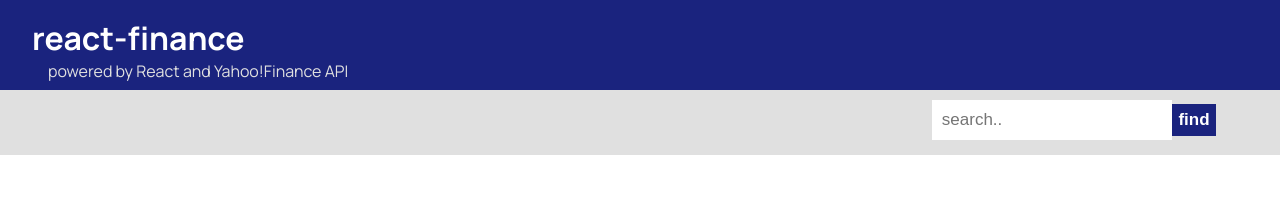
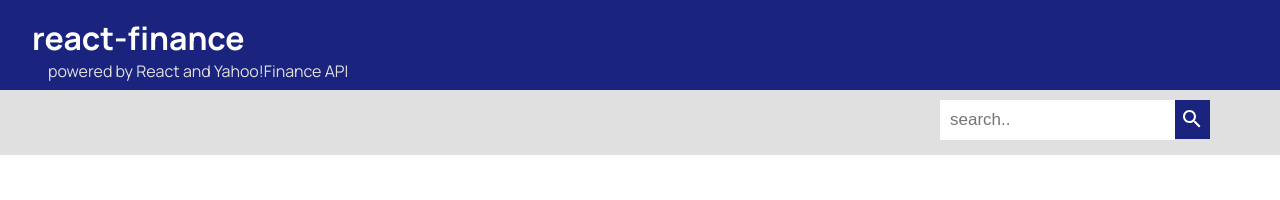
Before and after one commit to sol4ik/react-finance, a React (Create React App) app: page / in a window 1280 px wide. Shown: the top 200 px of the page. Built offline with nearby package versions, Linux system fonts and the light colour scheme.

Commit message:
fix search button

```diff
--- a/src/finance-page/finance-search/finance-search.css
+++ b/src/finance-page/finance-search/finance-search.css
@@ -6,6 +6,9 @@
     float: right;
     margin-right: 5%;
     padding: 0;
+
+    display: flex;
+    flex-direction: row;
 }
 .search-input {
     margin: 10px;
@@ -18,17 +21,28 @@
 .search-input:focus {
     border: none;
 }
+.seach-button-container {
+    margin-top: 10px;
+    margin-left: 0;
+    padding: 0;
+}
 .search-button {
-    margin-left: 0;
-    margin-top: 10px;
-    padding: 6px;
+    position: relative;
+
+    width: 35px;
+    height: 39px;
+
     background:#1A237E;
     color: white;
-    font-size: 17px;
-    font-weight: bold;
-
-    border: none;
 }
 .search-button:hover {
     background: #170f47;
 }
+.search-link {
+    color: white;
+}
+.search-icon {
+    position: absolute;
+    top: 7px;
+    left: 5px;
+}
--- a/src/finance-page/finance-search/finance-search.js
+++ b/src/finance-page/finance-search/finance-search.js
@@ -14,10 +14,13 @@ export default class FinanceSearch extends React.Component {
                 <form className="search-form">
                     <div className="right-float-wrapper">
                         <input className="search-input" type="text" placeholder="search.."/>
-                        <button className="search-button" type="submit">
-                            {/* <SearchIcon style={{ fontSize: 30 }}></SearchIcon> */}
-                            find
-                        </button>
+                        <div className="seach-button-container">
+                            <div className="search-button">
+                                <a className="search-link" href="#">
+                                    <SearchIcon className="search-icon"></SearchIcon>
+                                </a>
+                            </div>
+                        </div>
                     </div>
                 </form>
             </div>
```
